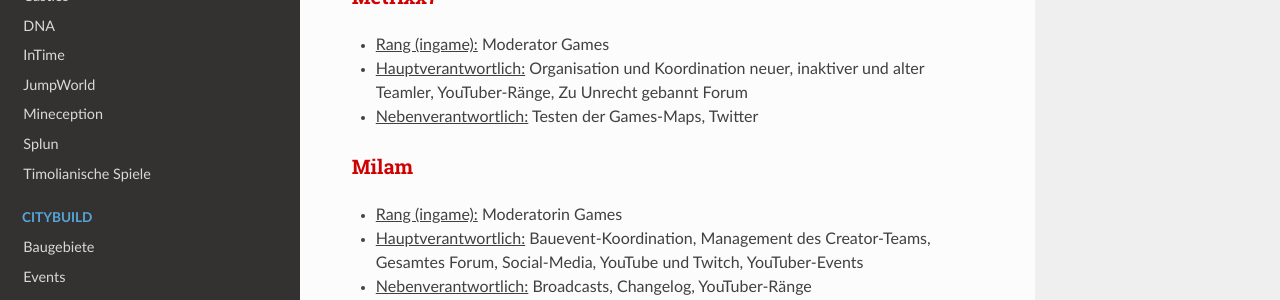
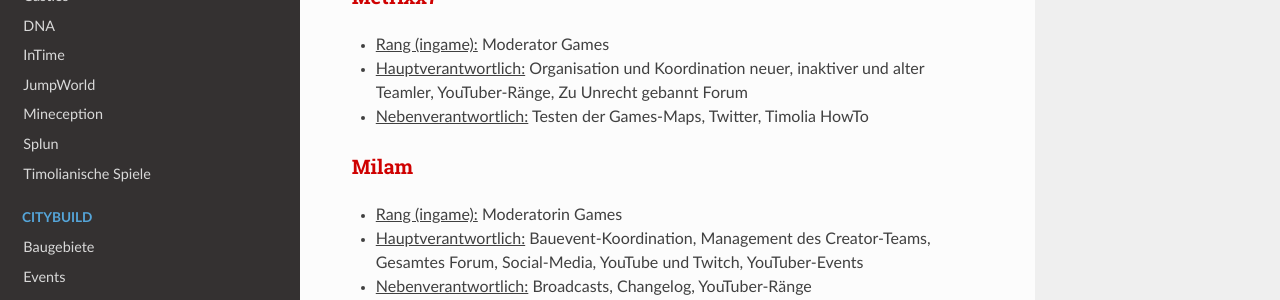
Before and after one commit to TimoliaDE/HowTo, an MkDocs documentation site: the page built from docs/team/members.md, in a window 1280 px wide and 900 px high, scrolled down 1692 px. Shown: the part 151-451 px from the top of the window. Built offline with MkDocs 1.6.1, drawn with Linux system fonts in a browser that asks for light colours; nearby versions of some CDN libraries; old or Windows-style settings are respelled for this version of MkDocs.

Commit message:
Update members.md

```diff
--- a/docs/team/members.md
+++ b/docs/team/members.md
@@ -56,7 +56,7 @@ Moderatoren kümmern sich um das reibungslose Spielererlebnis der verschiedenen
 ### <strong><span style="color:#CF0101">Metrixx7</span></strong>
 - <u>Rang (ingame):</u> Moderator Games
 - <u>Hauptverantwortlich:</u> Organisation und Koordination neuer, inaktiver und alter Teamler, YouTuber-Ränge, Zu Unrecht gebannt Forum
-- <u>Nebenverantwortlich:</u> Testen der Games-Maps, Twitter
+- <u>Nebenverantwortlich:</u> Testen der Games-Maps, Twitter, Timolia HowTo
 
 ###<strong><span style="color:#CF0101">Milam</span></strong>
 - <u>Rang (ingame):</u> Moderatorin Games
```
